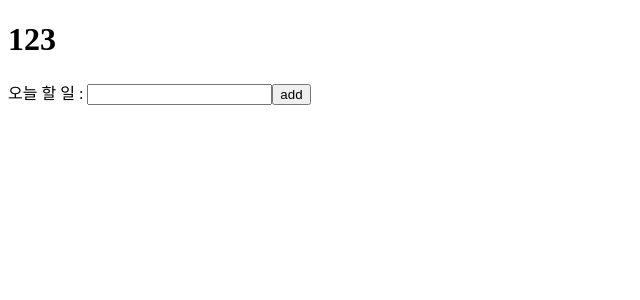
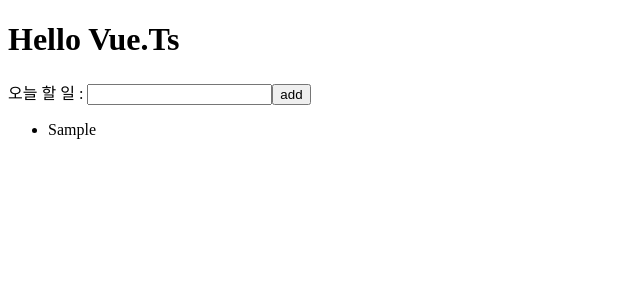
Before and after one commit to kewon96/VueTs-Project1, a Vue app: page / in a window 1280 px wide. Both pictures are taken after typing "Sample" into the empty fields and a click on the button "add". Shown: the top 300 px of the page, without its empty margins (0-640 px from the left). Built offline with nearby package versions, Linux system fonts and the light colour scheme.

Commit message:
조회기능 구현

```diff
--- a/src/App.vue
+++ b/src/App.vue
@@ -1,24 +1,59 @@
 <template>
   <div>
-    <h1>123</h1>
-    <TodoInput :item="todoText" @input="updateTodoText" @add="addTodoItem" />
-
-<!--    <input type="text" v-model="todoText">-->
+    <header>
+      <h1>Hello Vue.Ts</h1>
+    </header>
+    <main>
+      <TodoInput :item="todoText"
+                 @input="updateTodoText"
+                 @add="addTodoItem" />
+      <div>
+        <ul>
+          <TodoListItem v-for="(todoItem, index) in todoItems"
+                        :key="index"
+                        :todoItem="todoItem" />
+        </ul>
+      </div>
+    </main>
   </div>
 </template>
 
 <script lang="ts">
-import { defineComponent } from "vue";
+import {defineComponent} from "vue";
 import TodoInput from "./components/TodoInput.vue";
+import TodoListItem from "./components/TodoListItem.vue";
+
+const STORAGE_KEY = "vue-todo-ts-v1";
+const storage = {
+  /**
+   * storage에 데이터 저장
+   * 데이터를 어떻게 넣을 것인지 규격을 지정하는 중간단계역할
+   * @param value: string
+   */
+  save(todoItem: any[]) {
+    // 직렬화(배열 -> 문자열)
+    const parsed = JSON.stringify(todoItem);
+    localStorage.setItem(STORAGE_KEY, parsed);
+  },
+  fetch() {
+    // localstorage에 있는 데이터를 조회
+    const todoItems = localStorage.getItem(STORAGE_KEY) || '[]';
+
+    // 컴포넌트에서 쓸수있는 형태로 변환
+    return JSON.parse(todoItems);
+  }
+}
 
 export default defineComponent({
   name: 'App',
   components: {
-    TodoInput
+    TodoInput,
+    TodoListItem
   },
   data() {
     return {
-      todoText: ''
+      todoText: '',
+      todoItems: [] as any
     }
   },
   methods: {
@@ -29,12 +64,22 @@
     },
     addTodoItem() {
       const value = this.todoText;
-      localStorage.setItem(value, value)
+
+      // 기존의 items에 값을 밀어넣는다.
+      this.todoItems.push(value);
+      // storage에 데이터 저장
+      storage.save(this.todoItems);
       this.initTodoText();
     },
     initTodoText() {
       this.todoText = '';
+    },
+    fetchTodoItems() {
+      this.todoItems = storage.fetch();
     }
+  },
+  created() {
+    this.fetchTodoItems();
   }
 })
 </script>
--- a/src/components/TodoInput.vue
+++ b/src/components/TodoInput.vue
@@ -15,7 +15,6 @@
 
 export default defineComponent({
   name: 'TodoInput',
-  // props: ['item'],
   props: {
     item: {
       type: String,
--- /dev/null
+++ b/src/components/TodoListItem.vue
@@ -0,0 +1,15 @@
+<template>
+  <li>{{ todoItem }}</li>
+</template>
+
+<script lang="ts">
+import { defineComponent } from "vue";
+
+export default defineComponent({
+  name: 'TodoListItem',
+  props: {
+    todoItem: String
+  }
+
+})
+</script>
```
